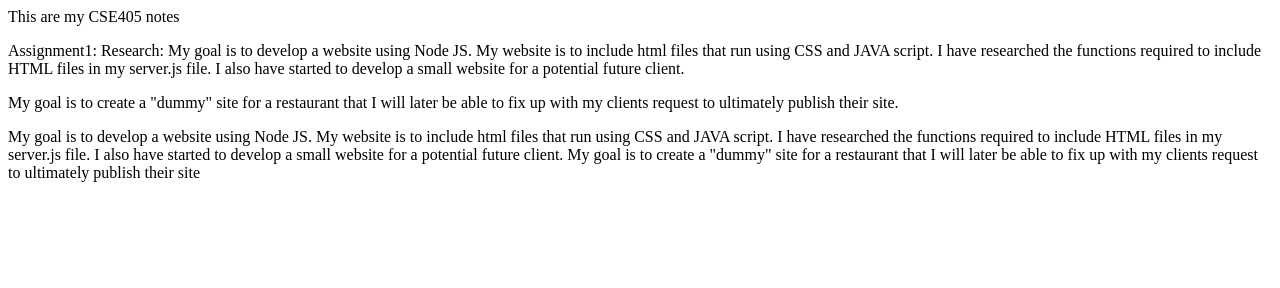
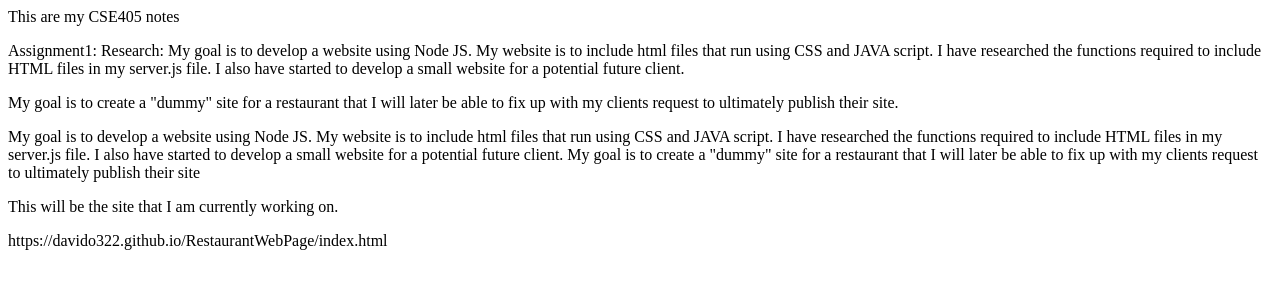
Before and after one commit to davido322/CSE405Notes, a plain HTML site: page index.html in a window 1280 px wide. Drawn offline with Linux system fonts and the light colour scheme.

Commit message:
Update index.html

```diff
--- a/index.html
+++ b/index.html
@@ -7,5 +7,7 @@
 		<p> Assignment1: <bl> Research: My goal is to develop a website using Node JS. My website is to include html files that run using CSS and JAVA script. I have researched the functions required to include HTML files in my server.js file. I also have started to develop a small website for a potential future client.</p>
 			<p>My goal is to create a "dummy" site for a restaurant that I will later be able to fix up with my clients request to ultimately publish their site. </bl></p>
 		<p>My goal is to develop a website using Node JS. My website is to include html files that run using CSS and JAVA script. I have researched the functions required to include HTML files in my server.js file. I also have started to develop a small website for a potential future client. My goal is to create a "dummy" site for a restaurant that I will later be able to fix up with my clients request to ultimately publish their site<p>
-	</body>
+			<bl>This will be the site that I am currently working on. </bl>
+	<p>https://davido322.github.io/RestaurantWebPage/index.html</p>
+</body>
 </html>
```
